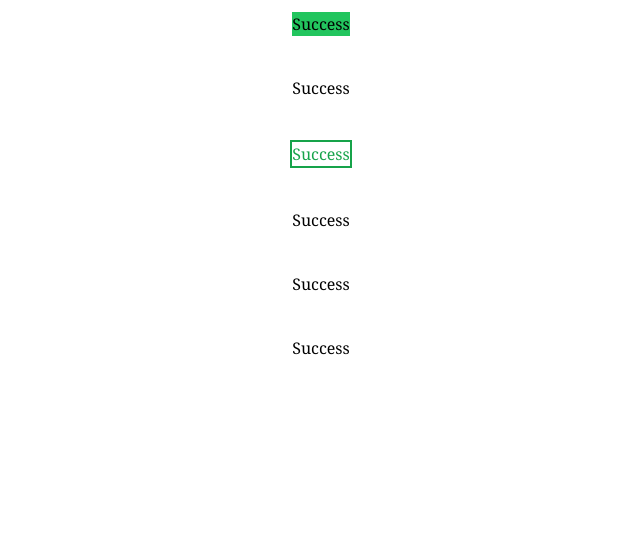
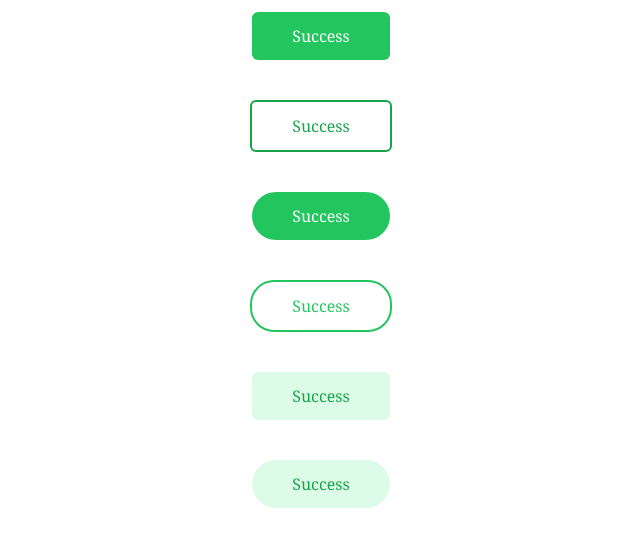
Before and after one commit to joaocavanhass/components-tailwind, a website: page index.html in a window 1280 px wide. Shown: the whole page, without its empty margins (319-959 px from the left). Drawn offline with nearby package versions, Linux system fonts and the light colour scheme.

Commit message:
feat: new component tailwindcss

```diff
--- a/index.html
+++ b/index.html
@@ -9,12 +9,12 @@
 <body>
     <div class="button">
         <div class="flex flex-col items-center justify-center p-3 gap-10 font-serif w-69 h-26">
-            <button class="w-49  bg-green-500">Success</button>
-            <button class=" bg-">Success</button>
-            <button class=" bg-transparent border-2 text-green-600 border-green-600">Success</button>
-            <button class=" bg-">Success</button>
-            <button class=" bg-">Success</button>
-            <button class=" bg-">Success</button>
+            <button class="hover:text-red-600 rounded-md px-10 py-3 w-49 bg-green-500 text-white">Success</button>
+            <button class="hover:text-red-600 rounded-md px-10 py-3 bg-transparent border-2 text-green-600 border-green-600">Success</button>
+            <button class="hover:text-red-600 px-10 py-3 bg-green-500 rounded-3xl text-white">Success</button>
+            <button class="hover:text-red-600 px-10 py-3 bg-transparent rounded-3xl border-2 border-green-500 text-green-500">Success</button>
+            <button class="hover:text-red-600 px-10 py-3 bg-green-100 rounded-md text-green-600">Success</button>
+            <button class="hover:text-red-600 px-10 py-3 bg-green-100 rounded-3xl text-green-600 ">Success</button>
         </div>
     </div>
 </body>
```
